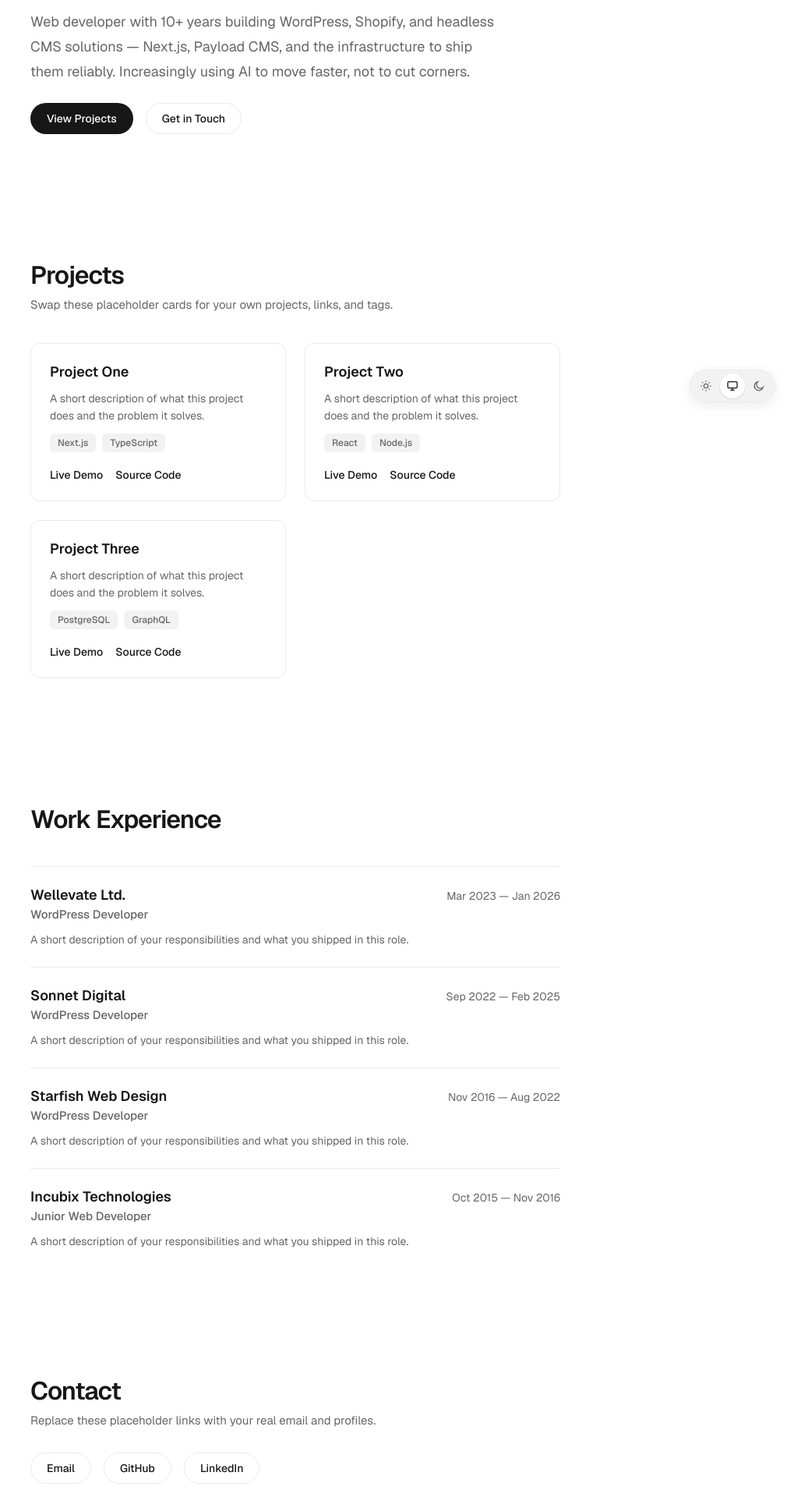
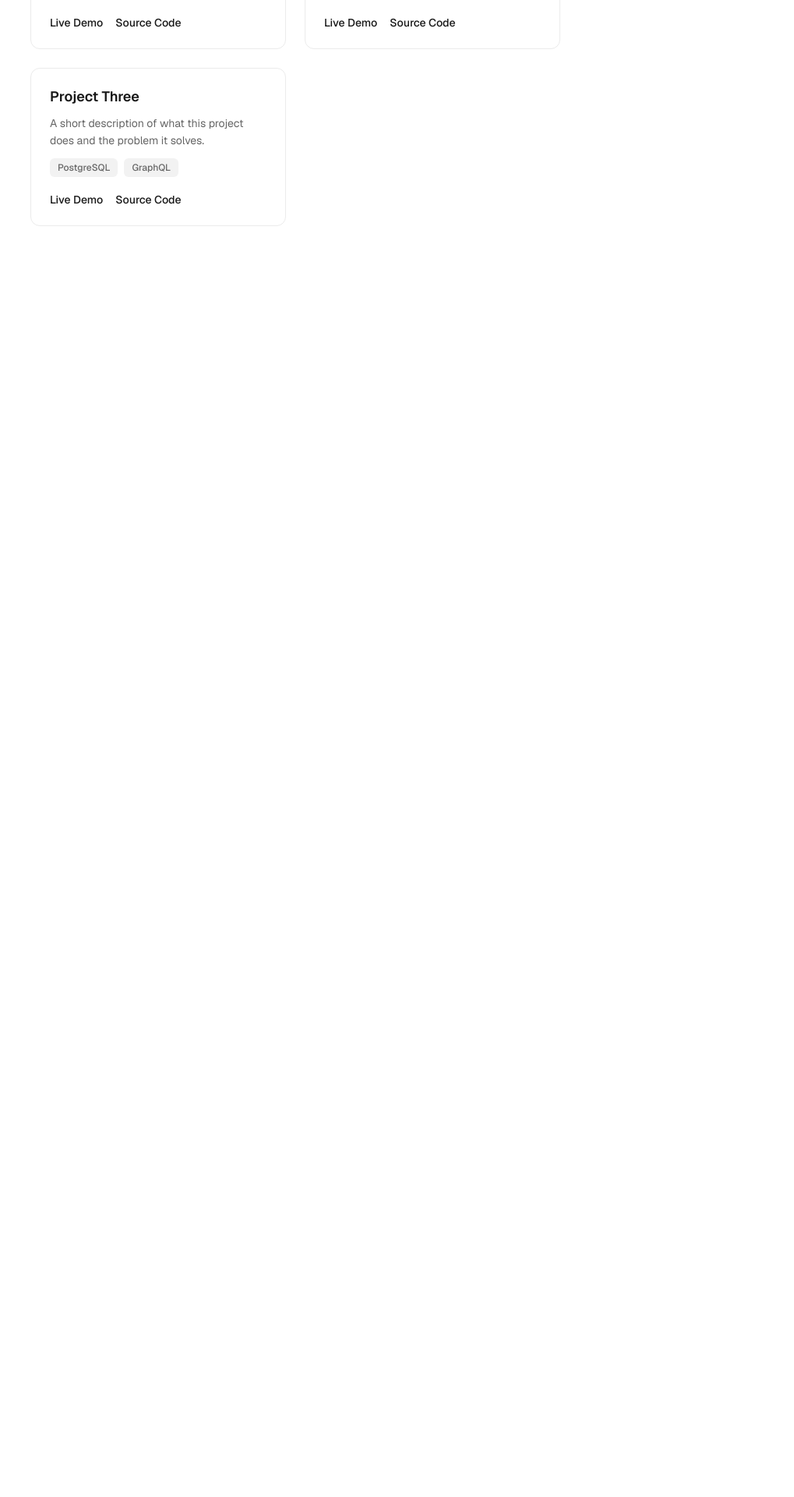
Before and after one commit to markdanzen/bio, a Next.js app: page / in a window 1280 px wide. Shown: the part 260-2180 px from the top of the page at 78% size, without its empty margins (261-1280 px from the left). After the commit the page ends 800 px from the top, so only its background shows below. Built offline with nearby package versions, Linux system fonts and the light colour scheme.

Commit message:
disabled components

```diff
--- a/src/app/page.tsx
+++ b/src/app/page.tsx
@@ -9,12 +9,12 @@ export default function Home() {
   return (
     <div id="top" className={styles.page}>
       <main className={styles.main}>
-        <Intro />
+        {/* <Intro /> */}
         <Projects />
-        <Experience />
-        <Contact />
+        {/* <Experience /> */}
+        {/* <Contact /> */}
       </main>
-      <ThemeSwitch />
+      {/* <ThemeSwitch /> */}
     </div>
   );
 }
--- a/src/components/Projects.tsx
+++ b/src/components/Projects.tsx
@@ -30,10 +30,10 @@ const projects = [
 export default function Projects() {
   return (
     <section id="projects" className={styles.projects}>
-      <h2>Projects</h2>
+      {/* <h2>Projects</h2>
       <p className={styles.subtitle}>
         Swap these placeholder cards for your own projects, links, and tags.
-      </p>
+      </p> */}
       <div className={styles.grid}>
         {projects.map((project) => (
           <article key={project.title} className={styles.card}>
```
